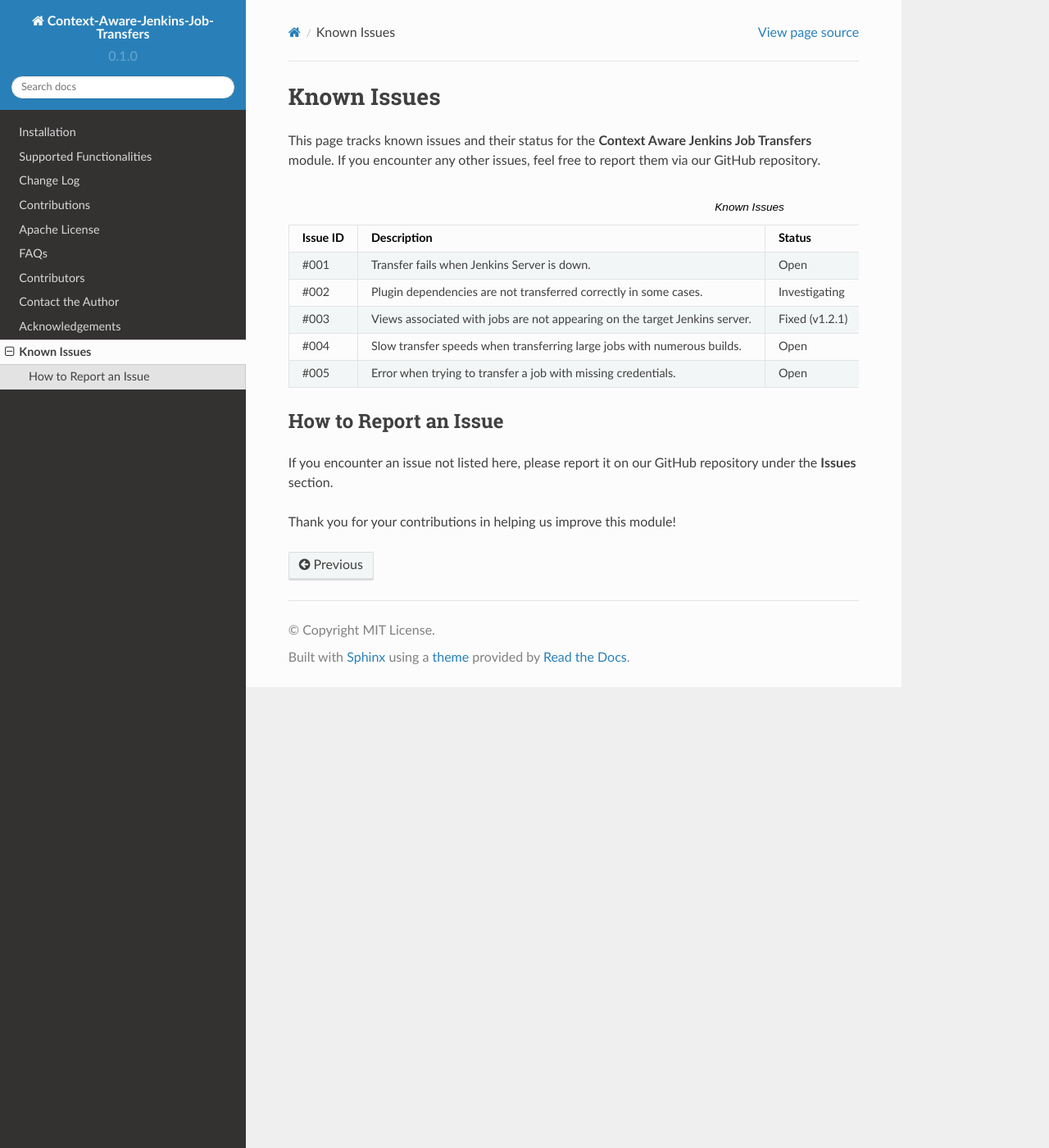
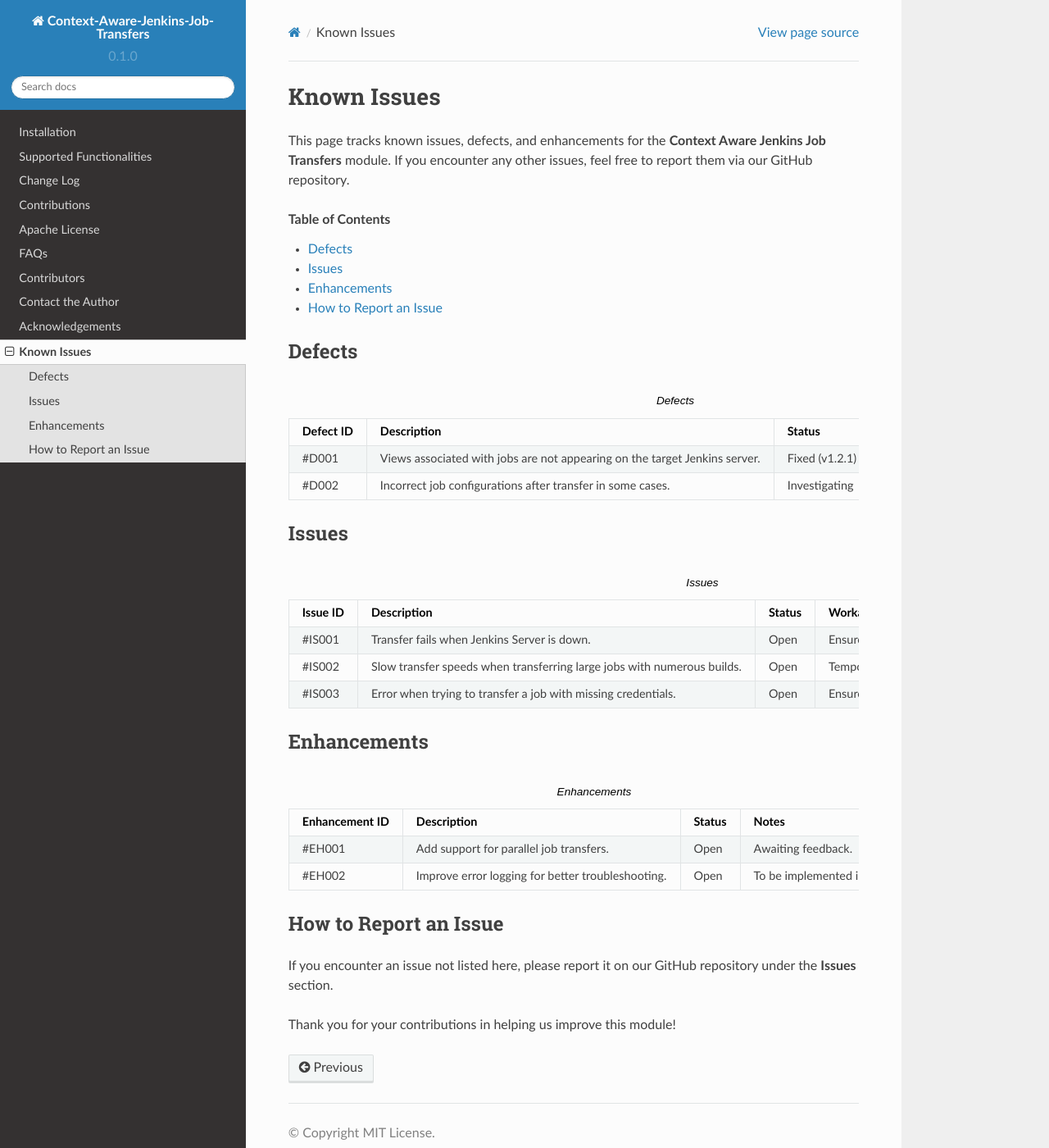
Before and after one commit to joelkariyalil/Context-Aware-Jenkins-Transfers-Documentation, a Sphinx documentation site: the page built from docs/source/knownIssues.rst, in a window 1280 px wide and 1400 px high. Shown: the whole window at 82% size. Built offline with Sphinx 7.4.7 and the Read the Docs theme 2.0.0, drawn with Linux system fonts in a browser that asks for light colours.

Commit message:
MOD: Segregating Issues into Defects etc

```diff
--- a/docs/source/knownIssues.rst
+++ b/docs/source/knownIssues.rst
@@ -1,9 +1,38 @@
 Known Issues
 ============
 
-This page tracks known issues and their status for the **Context Aware Jenkins Job Transfers** module. If you encounter any other issues, feel free to report them via our GitHub repository.
+This page tracks known issues, defects, and enhancements for the **Context Aware Jenkins Job Transfers** module. If you encounter any other issues, feel free to report them via our GitHub repository.
 
-.. list-table:: Known Issues
+.. contents:: Table of Contents
+   :local:
+   :depth: 1
+
+Defects
+-------
+
+.. list-table:: Defects
+   :header-rows: 1
+   :widths: 20 50 15 15
+
+   * - Defect ID
+     - Description
+     - Status
+     - Workaround
+
+   * - #D001
+     - Views associated with jobs are not appearing on the target Jenkins server.
+     - Fixed (v1.2.1)
+     - Update to the latest version.
+
+   * - #D002
+     - Incorrect job configurations after transfer in some cases.
+     - Investigating
+     - Manually reconfigure affected jobs.
+
+Issues
+------
+
+.. list-table:: Issues
    :header-rows: 1
    :widths: 20 50 15 15
 
@@ -12,30 +41,42 @@
      - Status
      - Workaround
 
-   * - #001
+   * - #IS001
      - Transfer fails when Jenkins Server is down.
      - Open
-     - Ensure that both servers are up and reachable.
+     - Ensure both servers are up and reachable.
 
-   * - #002
-     - Plugin dependencies are not transferred correctly in some cases.
-     - Investigating
-     - Manually verify plugin versions on both servers.
-
-   * - #003
-     - Views associated with jobs are not appearing on the target Jenkins server.
-     - Fixed (v1.2.1)
-     - Update the module to the latest version.
-
-   * - #004
+   * - #IS002
      - Slow transfer speeds when transferring large jobs with numerous builds.
      - Open
      - Temporarily transfer jobs in smaller batches.
 
-   * - #005
+   * - #IS003
      - Error when trying to transfer a job with missing credentials.
      - Open
-     - Ensure credentials are set up correctly before transferring the job.
+     - Ensure credentials are set up before transferring the job.
+
+Enhancements
+------------
+
+.. list-table:: Enhancements
+   :header-rows: 1
+   :widths: 20 50 15 15
+
+   * - Enhancement ID
+     - Description
+     - Status
+     - Notes
+
+   * - #EH001
+     - Add support for parallel job transfers.
+     - Open
+     - Awaiting feedback.
+
+   * - #EH002
+     - Improve error logging for better troubleshooting.
+     - Open
+     - To be implemented in v1.3.0.
 
 How to Report an Issue
 ----------------------
```
